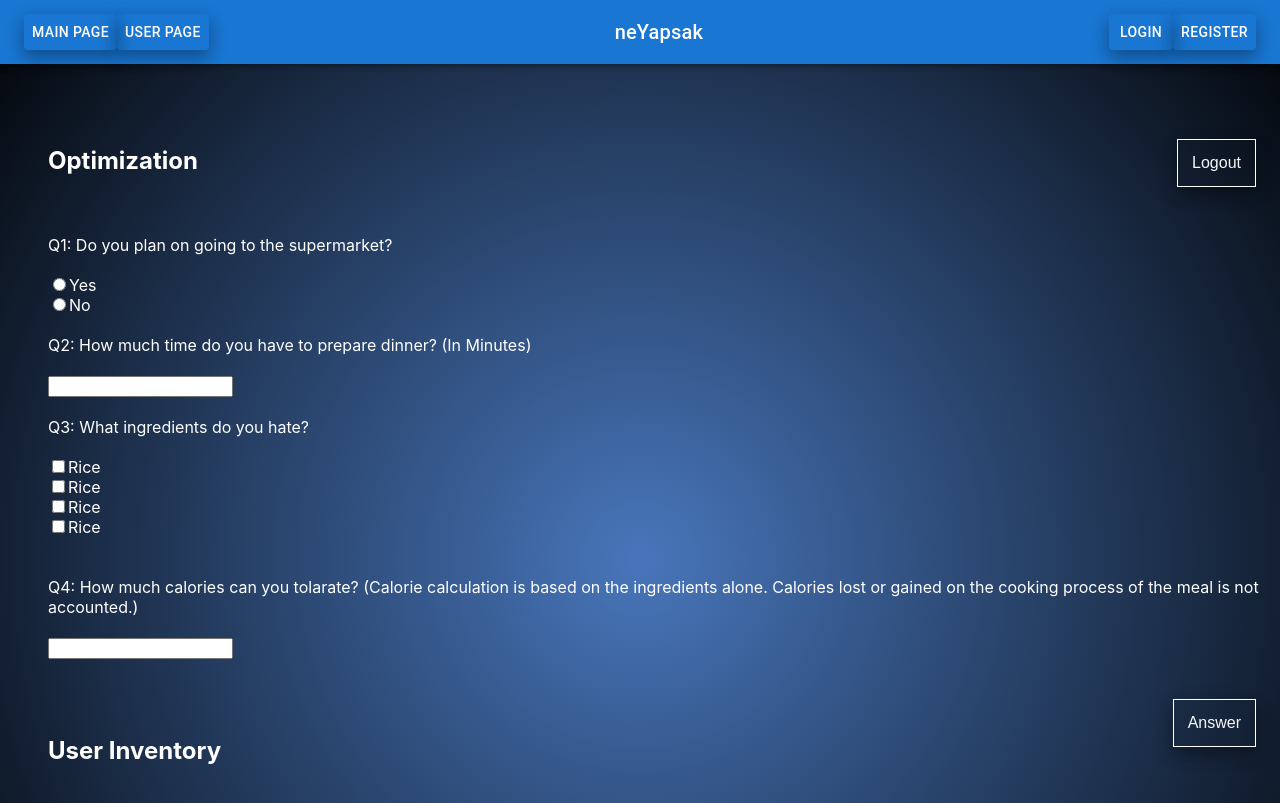
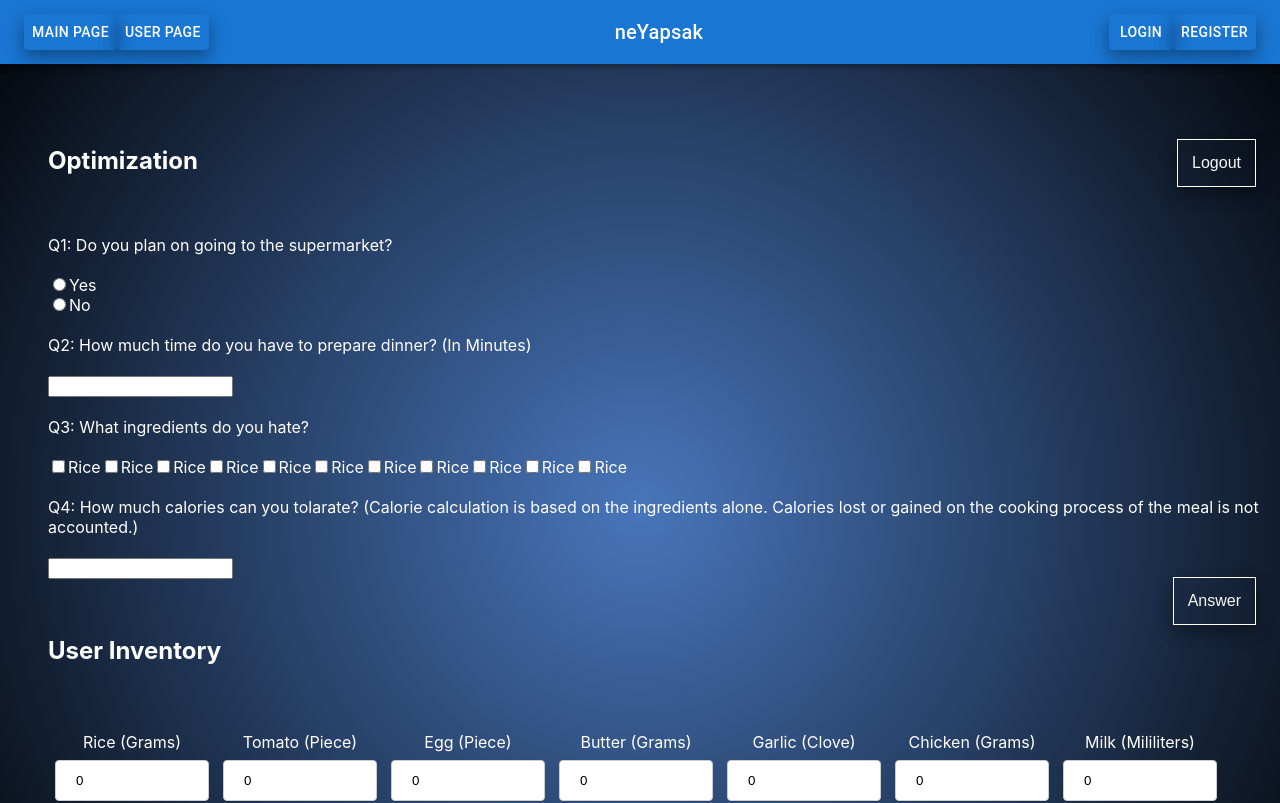
Before and after one commit to semihsatir9/neYapsak, a React (Create React App) app in the folder neyapsak/: page /userpage in a window 1280 px wide. Shown: the top 803 px of the page. Built offline with nearby package versions, Linux system fonts and the light colour scheme; no server answers.

Commit message:
Line blocks for user page

```diff
--- a/neyapsak/src/App.css
+++ b/neyapsak/src/App.css
@@ -228,3 +228,7 @@ input[type=number], select {
   display: inline-block;
   position: relative;
 }
+
+.inlineBlock{
+  display: inline-block;
+}
--- a/neyapsak/src/pages/UserPage.js
+++ b/neyapsak/src/pages/UserPage.js
@@ -149,17 +149,33 @@ function UserPage() {
                 <label>Q2: How much time do you have to prepare dinner? (In Minutes)</label><br></br><br></br>
                 <input type = "int" id = "time" name="timeq"></input><br></br><br></br>
                 <label>Q3: What ingredients do you hate?</label><br></br><br></br>
+                <div className="inlineBlock">
                 <input type = "checkbox" id = "hate1" name="hate1" value = "Rice"></input>
-                <label for = "hate1">Rice</label><br></br>
+                <label for = "hate1">Rice</label>
                 <input type = "checkbox" id = "hate2" name="hate2" value = "Rice"></input>
-                <label for = "hate2">Rice</label><br></br>
+                <label for = "hate2">Rice</label>
                 <input type = "checkbox" id = "hate3" name="hate3" value = "Rice"></input>
-                <label for = "hate3">Rice</label><br></br>
+                <label for = "hate3">Rice</label>
                 <input type = "checkbox" id = "hate4" name="hate4" value = "Rice"></input>
-                <label for = "hate4">Rice</label><br></br>
+                <label for = "hate4">Rice</label>
+                <input type = "checkbox" id = "hate4" name="hate4" value = "Rice"></input>
+                <label for = "hate4">Rice</label>
+                <input type = "checkbox" id = "hate4" name="hate4" value = "Rice"></input>
+                <label for = "hate4">Rice</label>
+                <input type = "checkbox" id = "hate4" name="hate4" value = "Rice"></input>
+                <label for = "hate4">Rice</label>
+                <input type = "checkbox" id = "hate4" name="hate4" value = "Rice"></input>
+                <label for = "hate4">Rice</label>
+                <input type = "checkbox" id = "hate4" name="hate4" value = "Rice"></input>
+                <label for = "hate4">Rice</label>
+                <input type = "checkbox" id = "hate4" name="hate4" value = "Rice"></input>
+                <label for = "hate4">Rice</label>
+                <input type = "checkbox" id = "hate4" name="hate4" value = "Rice"></input>
+                <label for = "hate4">Rice</label>
+                </div>
                 <br></br><br></br>
                 <label>Q4: How much calories can you tolarate? (Calorie calculation is based on the ingredients alone. Calories lost or gained on the cooking process of the meal is not accounted.)</label><br></br><br></br>
-                <input type = "int" id = "cal" name="calq"></input><br></br><br></br>
+                <input type = "int" id = "cal" name="calq"></input>
                 <button className="button align-right"><span>Answer</span></button>
                 </form>
             </div>
```
